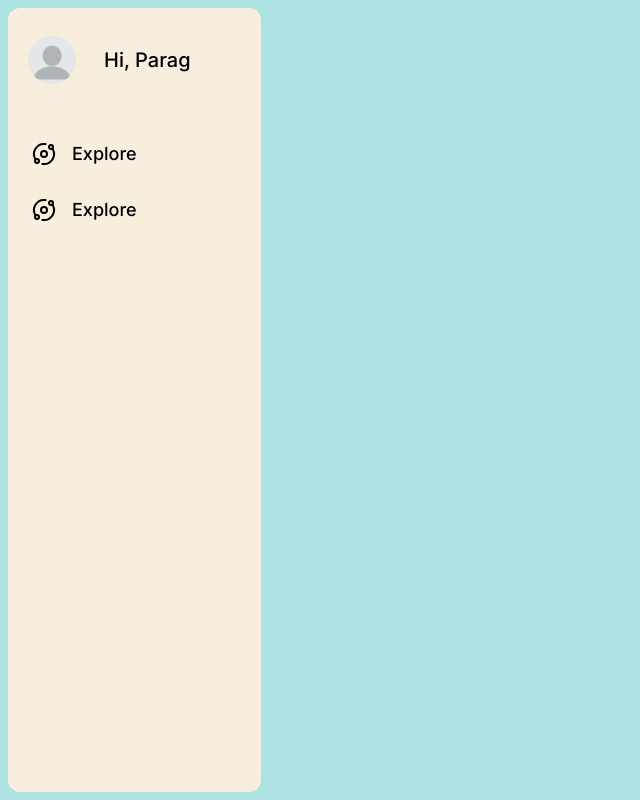
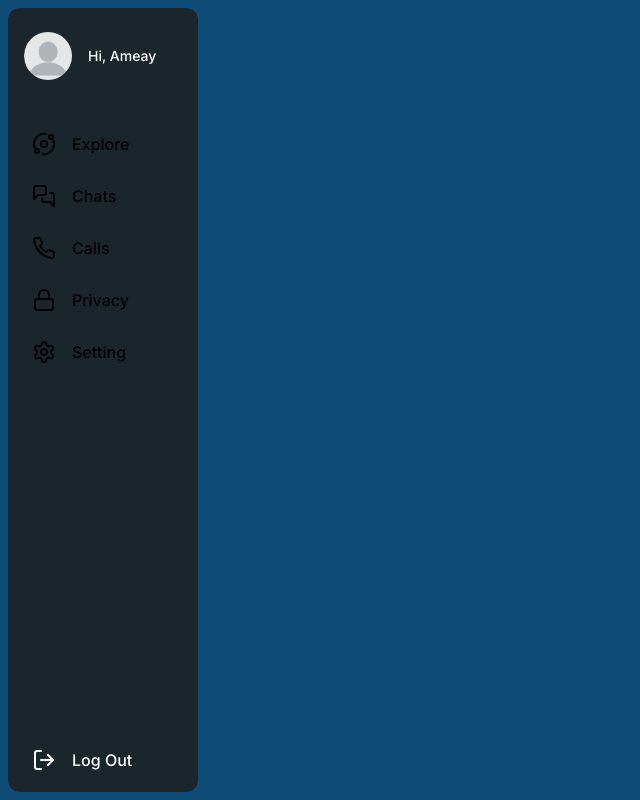
Before and after one commit to ameaympande/Vootel, a React (Create React App) app in the folder client/: page / in a window 1280 px wide. Shown: the whole page, without its empty margins (0-640 px from the left). Built offline with nearby package versions, Linux system fonts and the light colour scheme; sample sign-in values are in the browser's storage.

Commit message:
added styles to chat

```diff
--- a/client/src/components/home/Chats.jsx
+++ b/client/src/components/home/Chats.jsx
@@ -1,56 +1,75 @@
-import React from "react";
+import React, { useState } from "react";
 import profile from "../../assets/image/profile.png";
-import { Orbit } from "lucide-react";
+import { Orbit, MessagesSquare, Phone, UserRound, Lock, Settings, LogOut } from "lucide-react";
+
+const iconComponents = {
+  Orbit: Orbit,
+  Message: MessagesSquare,
+  Phone,
+  User: UserRound,
+  Lock,
+  Settings
+};
 
 const list = [
   {
-    icon: "",
+    icon: "Orbit",
     name: "Explore",
     navigate: "",
   },
   {
-    icon: "",
+    icon: "Message",
     name: "Chats",
     navigate: "",
   },
   {
-    icon: "",
+    icon: "Phone",
     name: "Calls",
     navigate: "",
   },
   {
-    icon: "",
+    icon: "Lock",
     name: "Privacy",
     navigate: "",
   },
   {
-    icon: "",
+    icon: "Settings",
     name: "Setting",
     navigate: "",
   },
 ];
-function Chats() {
+
+function Chats({ user }) {
+  const [selectedTab, setSelectedTab] = useState(null);
+
   return (
     <div className="h-full p-2">
-      <div className="h-full bg-background-primary lg:w-[20%] rounded-xl hidden lg:flex flex-col ">
-        <div className="flex items-center m-5">
+      <div className="h-full bg-background-primary lg:w-[15%] rounded-xl hidden lg:flex flex-col ">
+        <div className="flex items-center m-4">
           <div className="rounded-full overflow-hidden w-16 h-16 flex items-center">
             <img src={profile} className="h-12 rounded-full w-12" alt="logo" />
           </div>
-          <p className="text-xl font-medium ml-3">Hi, Parag</p>
+          <p className="text-sm font-medium text-white">Hi, Ameay</p>
         </div>
-
-        <div className="flex items-center ml-6 mt-7">
+        {list.map((item, index) => (
+          <div
+            className={`flex items-center ml-6 mt-7 hover:cursor-pointer ${selectedTab === index ? 'text-white' : ''
+              }`}
+            key={index}
+            onClick={() => setSelectedTab(index)}
+          >
+            <div className="rounded-full flex items-center justify-center ">
+              {item.icon && React.createElement(iconComponents[item.icon], { style: { color: selectedTab === index ? 'white' : '' } })}
+            </div>
+            <p className="text-md font-medium ml-4">{item.name}</p>
+          </div>
+        ))}
+        <div className="flex-grow"></div>
+        <div className="flex items-end ml-6 mb-5  ">
           <div className="rounded-full flex items-center justify-center ">
-            <Orbit />
+            <LogOut style={{ color: 'white' }} />
           </div>
-          <p className="text-lg font-medium ml-4">Explore</p>
-        </div>
-        <div className="flex items-center ml-6 mt-7">
-          <div className="rounded-full flex items-center justify-center ">
-            <Orbit />
-          </div>
-          <p className="text-lg font-medium ml-4">Explore</p>
+          <p className="text-md font-medium ml-4 text-white">Log Out</p>
         </div>
       </div>
     </div>
--- a/client/src/screens/Home.jsx
+++ b/client/src/screens/Home.jsx
@@ -1,11 +1,13 @@
 import React from "react";
 import Chats from "../components/home/Chats";
+import { useSelector } from 'react-redux'
 
 function Home() {
+  const user = useSelector((state) => state.User)
   return (
     <div className="h-screen">
 
-      <Chats />
+      <Chats user={user} />
     </div>
   );
 }
--- a/client/tailwind.config.js
+++ b/client/tailwind.config.js
@@ -13,8 +13,8 @@ module.exports = {
           dark: "#6b7280",
         },
         background: {
-          primary: "#F7EEDD",
-          secondary: "#ACE2E1",
+          primary: "#1B262C",
+          secondary: "#0F4C75",
           darker: "#008DDA",
         },
         color: {
```
